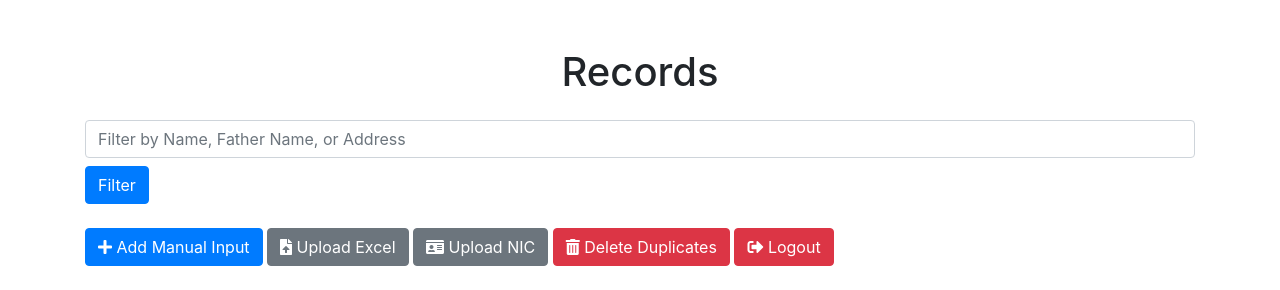
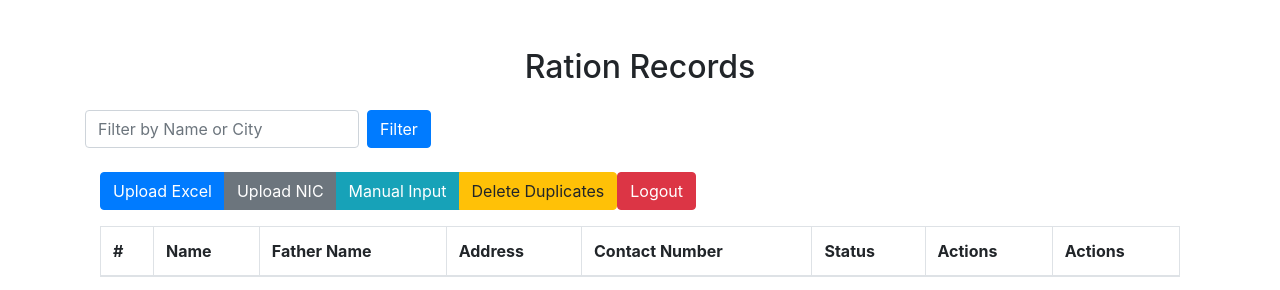
Before and after one commit to ijlalkhanzada/ration-manager, a Flask app: page /display in a window 1280 px wide. Shown: the top 290 px of the page. Run offline with Flask 3, Linux system fonts and the light colour scheme; a user stored in the database is signed in; lists and menus that the app fills with data are empty; some libraries are stand-ins or nearby versions.

Commit message:
Updated app.py with login, record management, and UI improvements.

```diff
--- a/templates/display_records.html
+++ b/templates/display_records.html
@@ -3,82 +3,76 @@
 <head>
     <meta charset="UTF-8">
     <meta name="viewport" content="width=device-width, initial-scale=1.0">
+    <title>Records Display</title>
+    <!-- Bootstrap CSS for better UI -->
     <link rel="stylesheet" href="https://stackpath.bootstrapcdn.com/bootstrap/4.5.2/css/bootstrap.min.css">
-    <link rel="stylesheet" href="https://cdnjs.cloudflare.com/ajax/libs/font-awesome/5.15.4/css/all.min.css">
-    <title>Display Records</title>
-    <style>
-        .action-btn {
-            margin-right: 5px;
-        }
-    </style>
+    <!-- Font Awesome for icons -->
+    <link rel="stylesheet" href="https://cdnjs.cloudflare.com/ajax/libs/font-awesome/5.15.3/css/all.min.css">
 </head>
 <body>
     <div class="container mt-5">
-        <h1 class="mb-4 text-center">Records</h1>
+        <h2 class="text-center mb-4">Ration Records</h2>
 
         <!-- Filter Form -->
-        <form method="POST" class="mb-4">
-            <input type="text" name="filter_value" placeholder="Filter by Name, Father Name, or Address" class="form-control mb-2">
+        <form method="GET" action="{{ url_for('display_records') }}" class="form-inline mb-4">
+            <input type="text" name="filter" class="form-control mr-2" placeholder="Filter by Name or City">
             <button type="submit" class="btn btn-primary">Filter</button>
         </form>
-
-        <div class="mb-4">
-            <a href="{{ url_for('manual_input') }}" class="btn btn-primary">
-                <i class="fas fa-plus"></i> Add Manual Input
-            </a>
-            <a href="{{ url_for('upload_excel') }}" class="btn btn-secondary">
-                <i class="fas fa-file-upload"></i> Upload Excel
-            </a>
-            <a href="{{ url_for('upload_nic') }}" class="btn btn-secondary">
-                <i class="fas fa-id-card"></i> Upload NIC
-            </a>
-            <a href="{{ url_for('delete_duplicates') }}" class="btn btn-danger">
-                <i class="fas fa-trash-alt"></i> Delete Duplicates
-            </a>
-            <a href="{{ url_for('logout') }}" class="btn btn-danger">
-                <i class="fas fa-sign-out-alt"></i> Logout
-            </a>
+        <div class="container mt-3">
+            <!-- Button group at the top -->
+            <div class="d-flex justify-content-start mb-3">
+                <div class="btn-group">
+                    <a href="{{ url_for('upload_excel') }}" class="btn btn-primary">Upload Excel</a>
+                    <a href="{{ url_for('upload_nic') }}" class="btn btn-secondary">Upload NIC</a>
+                    <a href="{{ url_for('manual_input') }}" class="btn btn-info">Manual Input</a>
+                    <a href="{{ url_for('delete_duplicates') }}" class="btn btn-warning">Delete Duplicates</a>
+                </div>
+                <a href="{{ url_for('logout') }}" class="btn btn-danger ms-3">Logout</a>
             </div>
 
-        <table class="table table-bordered">
+            <!-- Table for displaying records -->
+            <table class="table table-striped table-bordered">
                 <thead>
                     <tr>
+                        <th>#</th>
                         <th>Name</th>
                         <th>Father Name</th>
                         <th>Address</th>
                         <th>Contact Number</th>
                         <th>Status</th>
-                    <th>Actions</th>
+                        <th>Actions</th> <!-- For Activate/Deactivate -->
+                        <th>Actions</th> <!-- For Update/Delete -->
                     </tr>
                 </thead>
                 <tbody>
                     {% for record in records %}
-                <tr>
+                    <tr {% if not record.is_active %}class="table-secondary text-muted"{% endif %}>
+                        <td>{{ loop.index }}</td>
                         <td>{{ record['Name'] }}</td>
                         <td>{{ record['Father Name'] }}</td>
                         <td>{{ record['Address'] }}</td>
                         <td>{{ record['Contact Number'] }}</td>
                         <td>
-                        <span class="badge {{ 'badge-success' if record.is_active else 'badge-danger' }}">
-                            {{ 'Active' if record.is_active else 'Inactive' }}
-                        </span>
+                            {% if record.is_active %}
+                                <span class="badge bg-success">Active</span>
+                            {% else %}
+                                <span class="badge bg-danger">Inactive</span>
+                            {% endif %}
                         </td>
                         <td>
+                            <div class="d-flex justify-content-around">
                                 {% if record.is_active %}
-                            <a href="{{ url_for('toggle_status', record_id=loop.index0) }}" class="btn btn-danger btn-sm action-btn" title="Deactivate">
-                                <i class="fas fa-ban"></i> Deactivate
-                            </a>
+                                    <a href="{{ url_for('toggle_status', record_id=loop.index0) }}" class="btn btn-sm btn-danger">Deactivate</a>
                                 {% else %}
-                            <a href="{{ url_for('toggle_status', record_id=loop.index0) }}" class="btn btn-success btn-sm action-btn" title="Activate">
-                                <i class="fas fa-check"></i> Activate
-                            </a>
+                                    <a href="{{ url_for('toggle_status', record_id=loop.index0) }}" class="btn btn-sm btn-success">Activate</a>
                                 {% endif %}
-                        <a href="{{ url_for('update_record', record_id=loop.index0) }}" class="btn btn-warning btn-sm action-btn" title="Update">
-                            <i class="fas fa-edit"></i> Update
-                        </a>
-                        <a href="{{ url_for('delete_record', record_id=loop.index0) }}" class="btn btn-danger btn-sm action-btn" title="Delete">
-                            <i class="fas fa-trash-alt"></i> Delete
-                        </a>
+                            </div>
+                        </td>
+                        <td>
+                            <div class="d-flex justify-content-around">
+                                <a href="{{ url_for('update_record', record_id=loop.index0) }}" class="btn btn-sm btn-warning {% if not record.is_active %}disabled{% endif %}">Update</a>
+                                <a href="{{ url_for('delete_record', record_id=loop.index0) }}" class="btn btn-sm btn-danger {% if not record.is_active %}disabled{% endif %}">Delete</a>
+                            </div>
                         </td>
                     </tr>
                     {% endfor %}
@@ -86,8 +80,11 @@
             </table>
         </div>
 
+
+
+    <!-- Bootstrap JS and dependencies -->
     <script src="https://code.jquery.com/jquery-3.5.1.slim.min.js"></script>
-    <script src="https://cdn.jsdelivr.net/npm/@popperjs/core@2.0.11/dist/umd/popper.min.js"></script>
+    <script src="https://cdn.jsdelivr.net/npm/@popperjs/core@2.5.2/dist/umd/popper.min.js"></script>
     <script src="https://stackpath.bootstrapcdn.com/bootstrap/4.5.2/js/bootstrap.min.js"></script>
 </body>
 </html>
```
Also changed, not shown: uploads/IMG_20240914_225752.jpg (deleted), 1 other file. Lines whose indentation alone changed are shown as unchanged.
